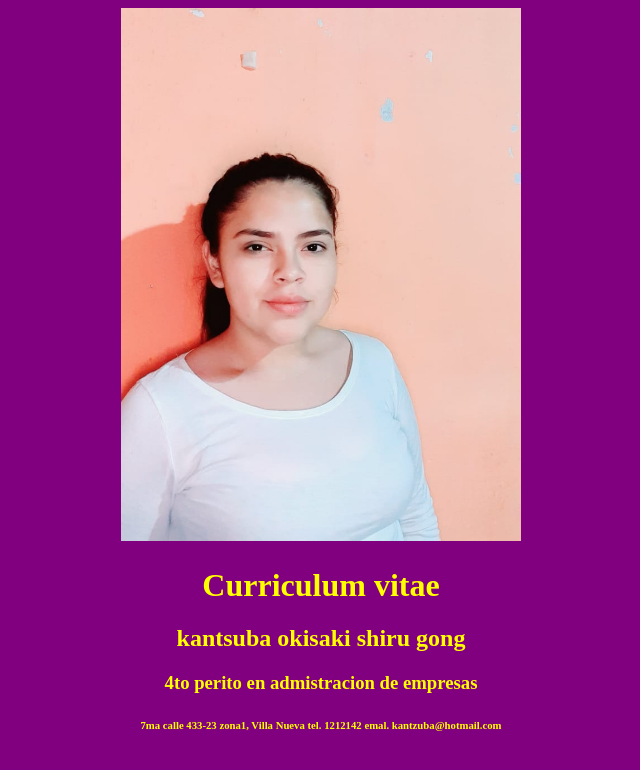
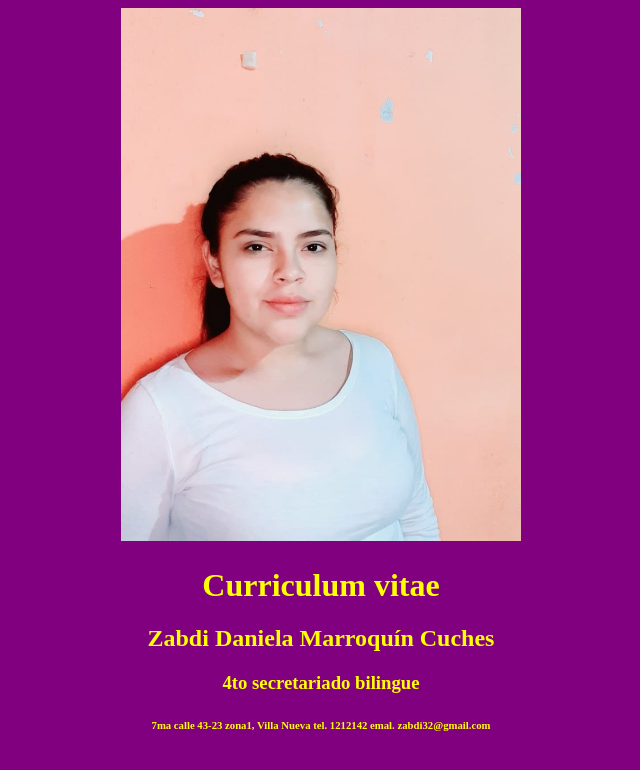
Before and after one commit to jaquelineMorales/cuarto21, a plain HTML site: page INDEX1.html in a window 1280 px wide. Shown: the whole page, without its empty margins (319-959 px from the left). Drawn offline with Linux system fonts and the light colour scheme.

Commit message:
membrete

```diff
--- a/index.html
+++ b/INDEX1.html
@@ -8,9 +8,9 @@
 	height="}41" align="rigth"></center>
 
 <h1 align="center">Curriculum vitae</h1>
-<h2 align="center">kantsuba okisaki shiru gong</h2>
-<h3 align="center">4to perito en admistracion de empresas</h3>
-<h6 align="center">7ma calle 433-23 zona1, Villa Nueva tel. 1212142 emal. kantzuba@hotmail.com</h6>
+<h2 align="center">Zabdi Daniela Marroquín Cuches</h2>
+<h3 align="center">4to secretariado bilingue</h3>
+<h6 align="center">7ma calle 43-23 zona1, Villa Nueva tel. 1212142 emal. zabdi32@gmail.com</h6>
 
 </body>
 </html>
```
